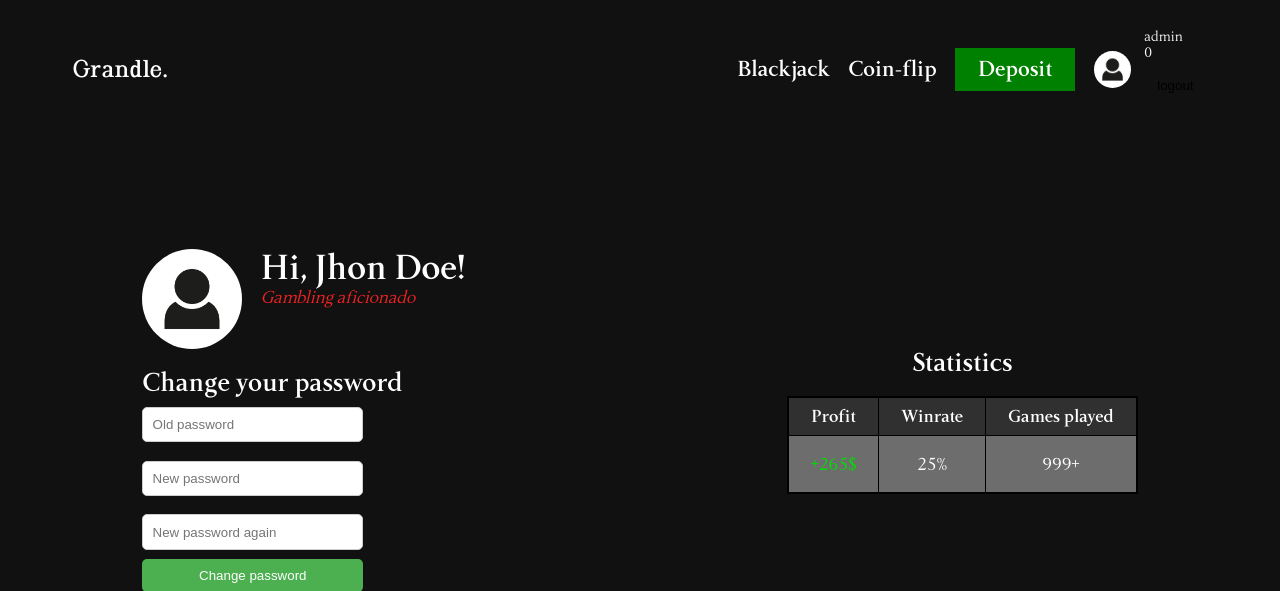
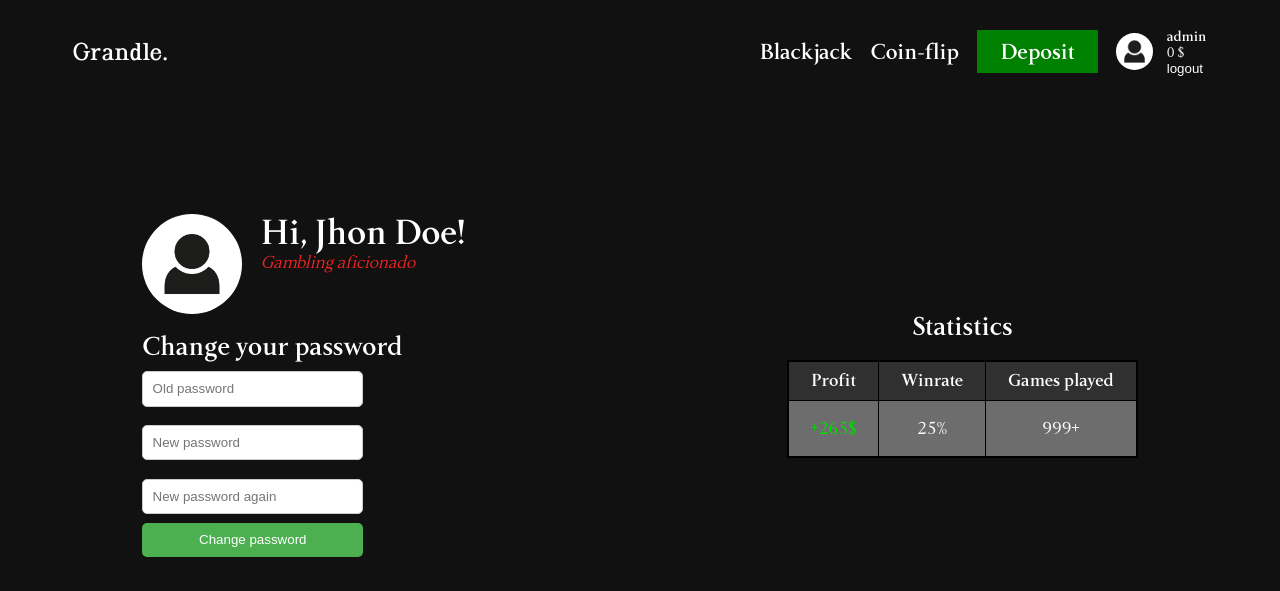
Before and after one commit to Marci0817/gambling-site, a PHP site: page /profile.php in a window 1280 px wide. Shown: the top 591 px of the page. Run offline with PHP 8.4, Linux system fonts and the light colour scheme; a user stored in the database is signed in; data comes from the database, SQL or seed files in the repository.

Commit message:
Fix navbar, logout

```diff
--- a/auth.php
+++ b/auth.php
@@ -5,7 +5,6 @@ require("./utils/Auth.php");
 // Login
 if (isset($_POST["login"])) {
     if (Auth::login($_POST["username"], $_POST["password"])) {
-        echo "<script>alert('Yoo')</script>";
         header("Location: profile.php");
     } else {
         echo "<script>alert('Invalid credentials')</script>";
@@ -15,7 +14,7 @@ if (isset($_POST["login"])) {
 // Register
 if (isset($_POST["register"])) {
     if (Auth::register($_POST["username"], $_POST["password"], $_POST["password2"])) {
-        echo "<script>alert('Registered successfully')</script>";
+        header("Location: blackjack.php");
     } else {
         echo "<script>alert('Failed to register')</script>";
     }
--- a/scripts/render.js
+++ b/scripts/render.js
@@ -10,7 +10,7 @@ function refreshBalance() {
         if (xhr.readyState == 4 && xhr.status == 200) {
             response = JSON.parse(xhr.responseText);
             let balance = response["balance"];
-            document.getElementById("balance").innerText = balance;
+            document.getElementById("balance").innerText = balance + " $";
         }
     };
     xhr.send(`getBalance`);
--- a/styles/global.css
+++ b/styles/global.css
@@ -124,6 +124,8 @@ body {
     border: none;
     background-color: transparent;
     cursor: pointer;
+    padding: 0;
+    margin: 0;
 }
 
 input {
@@ -155,3 +157,17 @@ input:focus {
     background-image: url("/assets/cards/cardback.webp");
     background-size: 100% 100%;
 }
+
+#username{
+    font-weight: bold;
+}
+
+#logout{
+    color:white;
+}
+
+#logout:hover{
+    text-decoration: underline;
+    cursor: pointer;
+    color:red;
+}
--- a/styles/profile.css
+++ b/styles/profile.css
@@ -116,6 +116,7 @@ th{
     color: rgb(0, 223, 0);
 }
 
+
 @media screen and (max-width: 768px) {
     #container{
         flex-direction: column;
--- a/templates/navbar.php
+++ b/templates/navbar.php
@@ -1,5 +1,9 @@
 <?php
 session_start();
+
+if (!isset($_SESSION["username"]) && $_SERVER["REQUEST_URI"] !== "/index.php" && $_SERVER["REQUEST_URI"] !== "/") {
+    header("Location: /auth.php");
+}
 
 if (isset($_POST['logout'])) {
     session_destroy();
@@ -10,19 +14,23 @@ if (isset($_POST['logout'])) {
     <div id="nav-content">
         <a href="/" class="title font-display">Grandle.</a>
         <div class="right">
+            <?php if (isset($_SESSION["username"])) { ?>
                 <a href="/blackjack.php">Blackjack</a>
                 <a href="/coinflip.php">Coin-flip</a>
                 <a href="/deposit.php" class="deposit btn">Deposit</a>
                 <div class="profile">
                     <img src="/assets/profile.jpg" alt="avatar">
                     <a href="/profile.php" class="viewProfile">
-                    <p><?php echo $_SESSION["username"] ?></p>
-                    <p id="balance">0</p>
+                        <p id="username"><?php echo $_SESSION["username"] ?></p>
+                        <p id="balance">0 $</p>
                         <form method="POST" action="">
-                        <input type="submit" value="logout" name="logout" class="reset-btn" />
+                            <input type="submit" id="logout" value="logout" name="logout" class="reset-btn" />
                         </form>
                     </a>
                 </div>
+            <?php } else { ?>
+                <a href="/auth.php">Login/register</a>
+            <?php } ?>
         </div>
     </div>
 </nav>
--- a/utils/Auth.php
+++ b/utils/Auth.php
@@ -38,8 +38,9 @@ class Auth
             return false;
         }
 
+        $hashed_password = password_hash($password, PASSWORD_BCRYPT);
         $stmt = $conn->prepare("INSERT INTO users (username, password_hash) VALUES (?, ?)");
-        $stmt->bind_param("ss", $username, password_hash($password, PASSWORD_DEFAULT));
+        $stmt->bind_param("ss", $username, $hashed_password);
         $stmt->execute();
 
         $_SESSION['username'] = $username;
```
Lines whose indentation alone changed are shown as unchanged.
